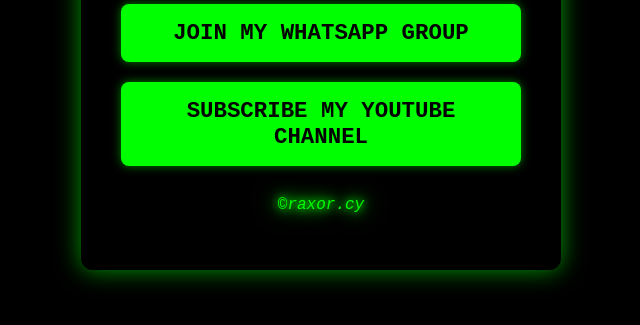
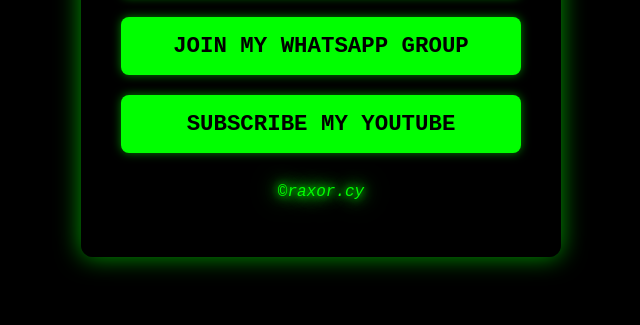
Before and after one commit to VanKilled78/raxor.cy, a plain HTML site: page index.html in a window 1280 px wide. Shown: the part 437-762 px from the top of the page, without its empty margins (319-959 px from the left). Drawn offline with Linux system fonts and the light colour scheme.

Commit message:
Update index.html

```diff
--- a/index.html
+++ b/index.html
@@ -3,7 +3,7 @@
 <head>
     <meta charset="UTF-8">
     <meta name="viewport" content="width=device-width, initial-scale=1.0">
-    <title>Linktree Hacker Theme</title>
+    <title>raxor.cy</title>
     <style>
         /* Global Styling */
         body {
@@ -120,7 +120,7 @@
         <!-- Button Links -->
         <a href="https://wa.me/6281374383083" class="btn" target="_blank">MY WHATSAPP CONTACT</a>
         <a href="https://chat.whatsapp.com/EdVejOSrDjd2ZCFefg0Spv" class="btn" target="_blank">JOIN MY WHATSAPP GROUP</a>
-        <a href="https://youtube.com/@mr_raxor" class="btn" target="_blank">SUBSCRIBE MY YOUTUBE CHANNEL </a>
+        <a href="https://youtube.com/@mr_raxor" class="btn" target="_blank">SUBSCRIBE MY YOUTUBE</a>
 
         <!-- Footer -->
         <div class="footer">
```
